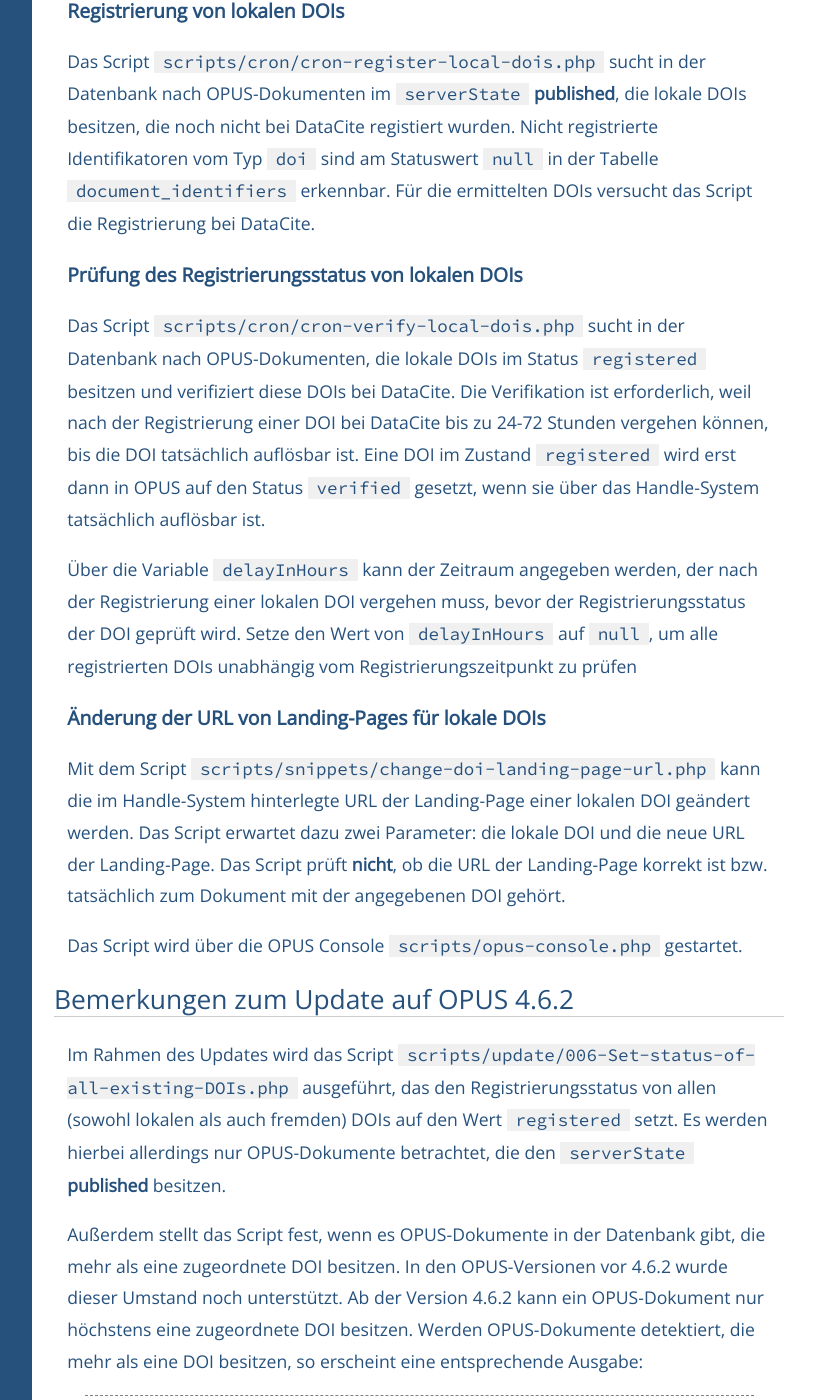
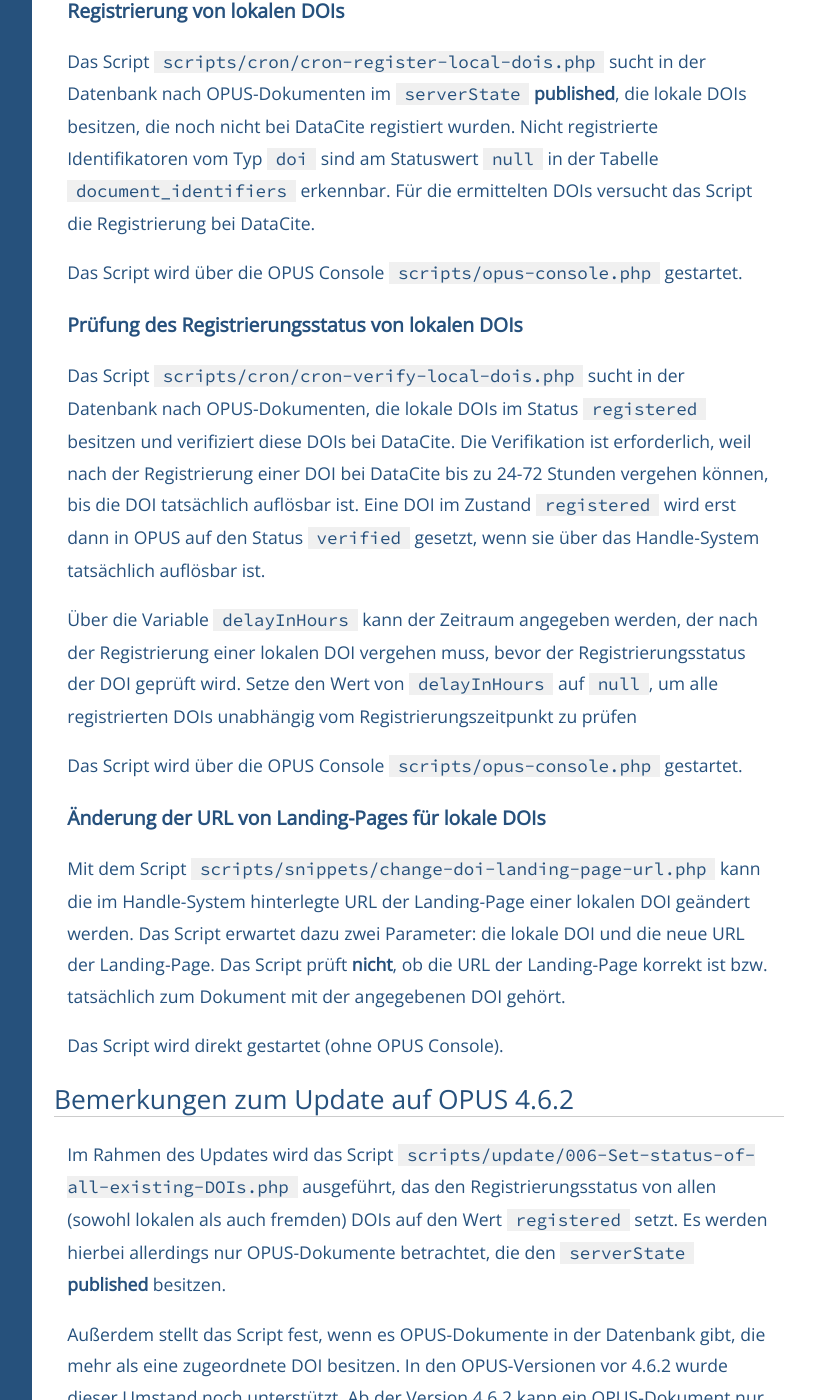
Before and after one commit to OPUS4/userdoc, a Jekyll site: the page built from configext/doi.md, in a window 1280 px wide and 1400 px high, scrolled down 6235 px. Shown: the whole window, without its empty margins (224-1039 px from the left). Built offline with Jekyll 4.4.1, drawn with Linux system fonts in a browser that asks for light colours.

Commit message:
OPUSVIER-3922 Aufruf der Skripte zur Automatisierung von Prozessen im Zusammenhang mit der DOI-Registrierung praezisiert

```diff
--- a/configext/doi.md
+++ b/configext/doi.md
@@ -81,17 +81,21 @@ Folgende Konfigurationsparameter bestimmen das Verhalten der E-Mail-Benachrichti
 
 Das Script `scripts/cron/cron-register-local-dois.php` sucht in der Datenbank nach OPUS-Dokumenten im `serverState` **published**, die lokale DOIs besitzen, die noch nicht bei DataCite registiert wurden. Nicht registrierte Identifikatoren vom Typ `doi` sind am Statuswert `null` in der Tabelle `document_identifiers` erkennbar. Für die ermittelten DOIs versucht das Script die Registrierung bei DataCite.
 
+Das Script wird über die OPUS Console `scripts/opus-console.php` gestartet.
+
 ### Prüfung des Registrierungsstatus von lokalen DOIs
 
 Das Script `scripts/cron/cron-verify-local-dois.php` sucht in der Datenbank nach OPUS-Dokumenten, die lokale DOIs im Status `registered` besitzen und verifiziert diese DOIs bei DataCite. Die Verifikation ist erforderlich, weil nach der Registrierung einer DOI bei DataCite bis zu 24-72 Stunden vergehen können, bis die DOI tatsächlich auflösbar ist. Eine DOI im Zustand `registered` wird erst dann in OPUS auf den Status `verified` gesetzt, wenn sie über das Handle-System tatsächlich auflösbar ist.
 
 Über die Variable `delayInHours` kann der Zeitraum angegeben werden, der nach der Registrierung einer lokalen DOI vergehen muss, bevor der Registrierungsstatus der DOI geprüft wird. Setze den Wert von `delayInHours` auf `null`, um alle registrierten DOIs unabhängig vom Registrierungszeitpunkt zu prüfen
 
+Das Script wird über die OPUS Console `scripts/opus-console.php` gestartet.
+
 ### Änderung der URL von Landing-Pages für lokale DOIs
 
 Mit dem Script `scripts/snippets/change-doi-landing-page-url.php` kann die im Handle-System hinterlegte URL der Landing-Page einer lokalen DOI geändert werden. Das Script erwartet dazu zwei Parameter: die lokale DOI und die neue URL der Landing-Page. Das Script prüft **nicht**, ob die URL der Landing-Page korrekt ist bzw. tatsächlich zum Dokument mit der angegebenen DOI gehört.
 
-Das Script wird über die OPUS Console `scripts/opus-console.php` gestartet.
+Das Script wird direkt gestartet (ohne OPUS Console).
 
 ## Bemerkungen zum Update auf OPUS 4.6.2
 
```
